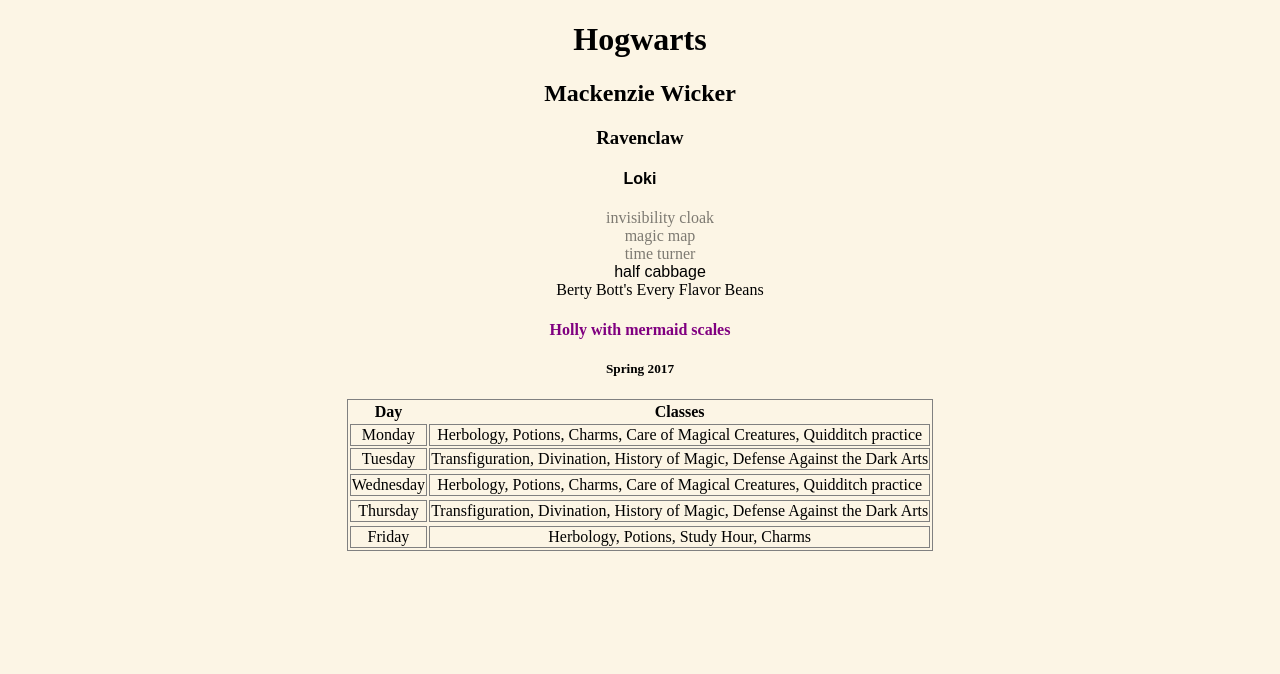
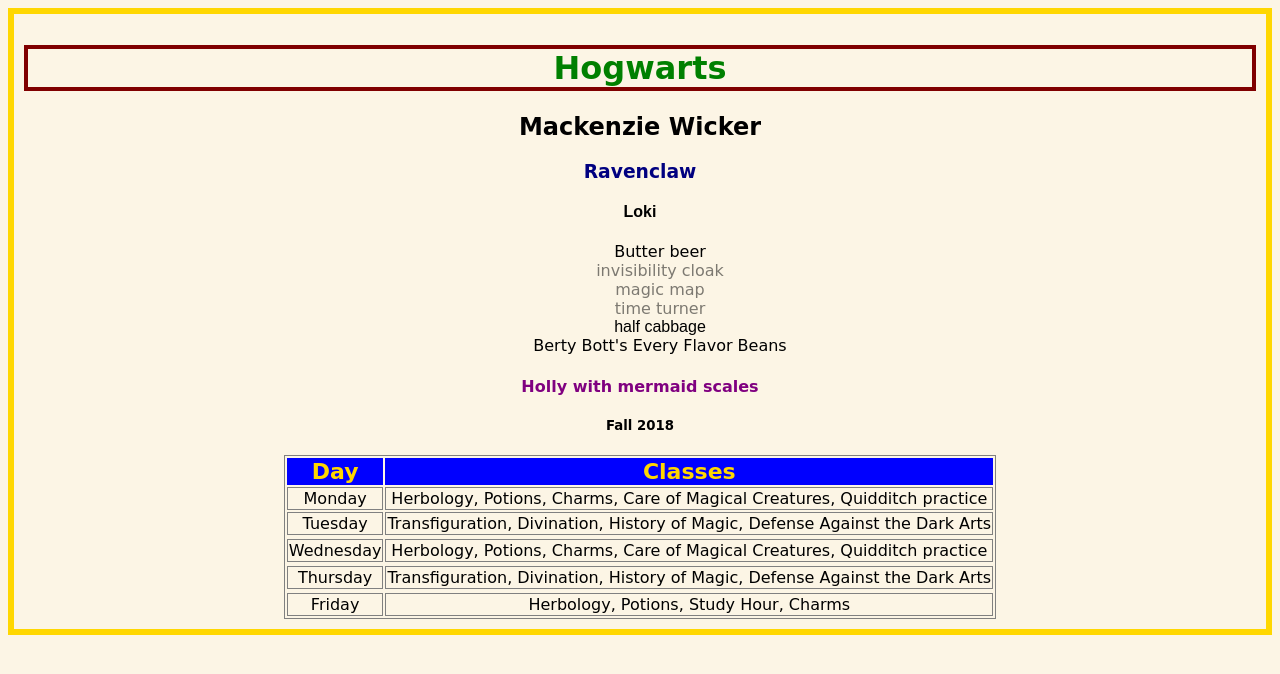
Before and after one commit to mackwick/Lesson10HW, a plain HTML site: page hogwarts/index.html in a window 1280 px wide. Drawn offline with nearby package versions, Linux system fonts and the light colour scheme.

Commit message:
Commit 7 - I am getting more comfortable with ambiguous instructions PS. I know this is ugly. I'm hungry so I rushed.

```diff
--- a/hogwarts/app.js
+++ b/hogwarts/app.js
@@ -156,6 +156,13 @@ $li5.removeClass("cabbage")
 // YEAR 7
 //***************************************** */
 
-
-
+// Update your class schedule to read 'Fall 2018'
+$h5.text("Fall 2018")
+// Celebrate by buying more butter beer! Append a list item with the text 'Butter beer' as the first list item inside your unordered list with the value of trunk
+const $linew = $("<li>").text("Butter beer")
+$li2.before($linew)
+// Whoops! You broke your trunk when you stood on it while singing karaoke. Get a new storage container for your stuff; replace the unodered list's property of trunk with a new property of chest
+$ul.removeAttr("storage", "trunk").attr("storage", "chest")
+// Add some CSS to your page. Feel free to experiment and make this page your own
+// Take a screenshot of your page and add it to your homework folder
 });
--- a/hogwarts/main.css
+++ b/hogwarts/main.css
@@ -1,6 +1,20 @@
 body {
     background-color: #FCF5E5;
     text-align: center;
+    font-family: cursive;
+    box-sizing: border-box;
+    border: 6px solid gold;
+    padding: 10px;
+
+}
+
+h1 {
+    border: 4px solid maroon;
+    color: green;
+}
+
+h3 {
+    color: navy;
 }
 
 .wolf {
@@ -23,3 +37,9 @@ table, td, tr {
 .cabbage {
     color: chartreuse;
 }
+
+thead {
+    background-color: blue;
+    color: gold;
+    font-size: 22px;
+}
```
Also changed, not shown: hogwarts/hogwarts_image.jpeg (added).
